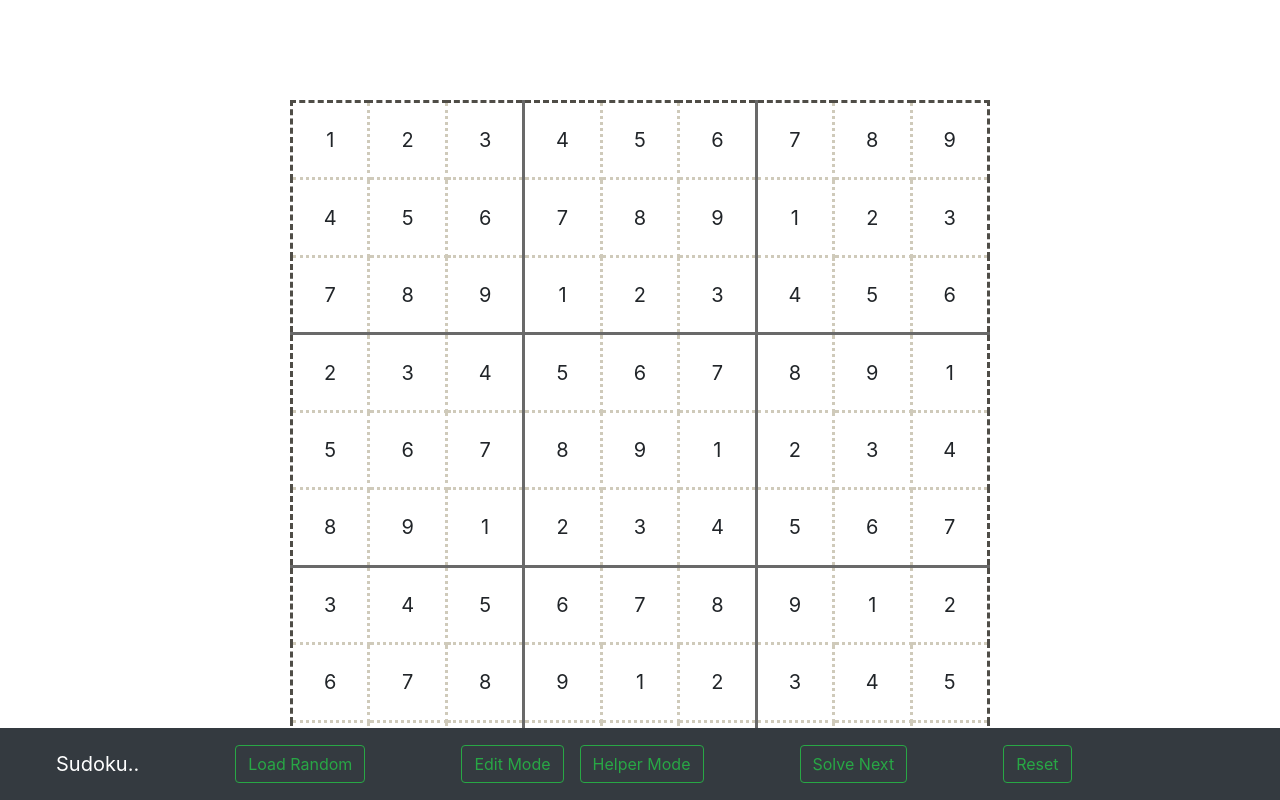
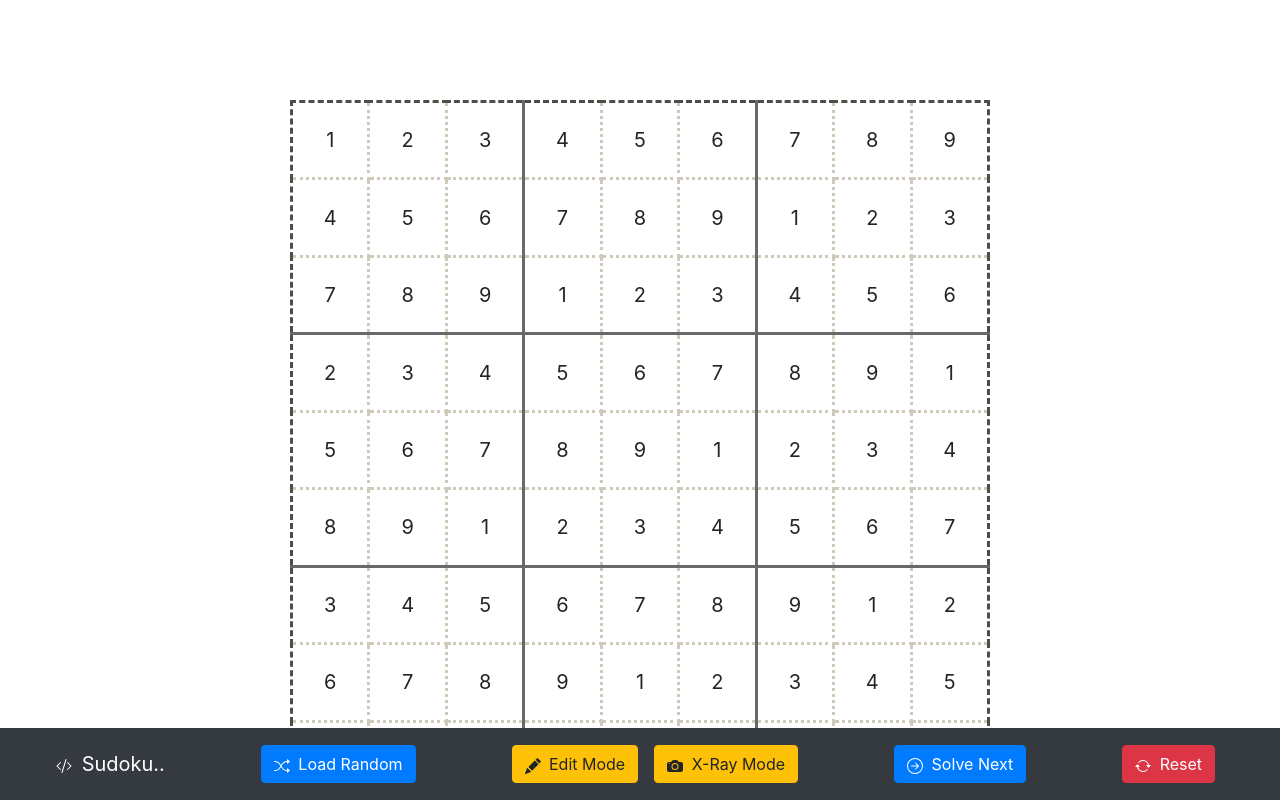
Before and after one commit to dvaruas/sudoku, a plain HTML site: page index.html in a window 1280 px wide. Drawn offline with nearby package versions, Linux system fonts and the light colour scheme.

Commit message:
Add few icons to buttons

```diff
--- a/index.html
+++ b/index.html
@@ -16,17 +16,54 @@
 		</table>
 
 		<nav class="navbar fixed-bottom navbar-expand-xl navbar-dark bg-dark px-2 py-2">
-  		<span class="navbar-brand mx-5 my-2">Sudoku..</span>
-			<button id="load-random" title="load a random puzzle" class="btn btn-outline-success mx-5 my-2" type="submit">Load Random</button>
-			<button id="edit-mode" title="edit cells" class="btn btn-outline-success ml-5 mr-2 my-2 bottom-buttons" type="submit">Edit Mode</button>
-			<button id="helper-mode" title="Easy is Green, Hard is Red." class="btn btn-outline-success ml-2 mr-5 my-2 bottom-buttons" type="submit">Helper Mode</button>
-			<button id="solve-next" title="simple solver, fills next move" class="btn btn-outline-success my-2 mx-5 bottom-buttons" type="submit">Solve Next</button>
-			<button id="reset" title="reset board" class="btn btn-outline-success my-2 mx-5 bottom-buttons" type="submit">Reset</button>
+  		<span class="navbar-brand mx-5 my-2">
+				<a href="https://github.com/dvaruas/sudoku" style="text-decoration : none; color: white;" target="_blank">
+					<svg xmlns="http://www.w3.org/2000/svg" width="16" height="16" fill="currentColor" class="bi bi-code-slash" viewBox="0 0 16 16">
+					  <path d="M10.478 1.647a.5.5 0 1 0-.956-.294l-4 13a.5.5 0 0 0 .956.294l4-13zM4.854 4.146a.5.5 0 0 1 0 .708L1.707 8l3.147 3.146a.5.5 0 0 1-.708.708l-3.5-3.5a.5.5 0 0 1 0-.708l3.5-3.5a.5.5 0 0 1 .708 0zm6.292 0a.5.5 0 0 0 0 .708L14.293 8l-3.147 3.146a.5.5 0 0 0 .708.708l3.5-3.5a.5.5 0 0 0 0-.708l-3.5-3.5a.5.5 0 0 0-.708 0z"/>
+					</svg>
+					<span class="ml-1">Sudoku..</span>
+				</a>
+			</span>
+			<button id="load-random" class="btn btn-primary mx-5 my-2" type="submit">
+				<svg xmlns="http://www.w3.org/2000/svg" width="16" height="16" fill="currentColor" class="bi bi-shuffle" viewBox="0 0 16 16">
+				  <path fill-rule="evenodd" d="M0 3.5A.5.5 0 0 1 .5 3H1c2.202 0 3.827 1.24 4.874 2.418.49.552.865 1.102 1.126 1.532.26-.43.636-.98 1.126-1.532C9.173 4.24 10.798 3 13 3v1c-1.798 0-3.173 1.01-4.126 2.082A9.624 9.624 0 0 0 7.556 8a9.624 9.624 0 0 0 1.317 1.918C9.828 10.99 11.204 12 13 12v1c-2.202 0-3.827-1.24-4.874-2.418A10.595 10.595 0 0 1 7 9.05c-.26.43-.636.98-1.126 1.532C4.827 11.76 3.202 13 1 13H.5a.5.5 0 0 1 0-1H1c1.798 0 3.173-1.01 4.126-2.082A9.624 9.624 0 0 0 6.444 8a9.624 9.624 0 0 0-1.317-1.918C4.172 5.01 2.796 4 1 4H.5a.5.5 0 0 1-.5-.5z"/>
+				  <path d="M13 5.466V1.534a.25.25 0 0 1 .41-.192l2.36 1.966c.12.1.12.284 0 .384l-2.36 1.966a.25.25 0 0 1-.41-.192zm0 9v-3.932a.25.25 0 0 1 .41-.192l2.36 1.966c.12.1.12.284 0 .384l-2.36 1.966a.25.25 0 0 1-.41-.192z"/>
+				</svg>
+				<span class="ml-1">Load Random</span>
+			</button>
+			<button id="edit-mode" class="btn btn-warning ml-5 mr-2 my-2 bottom-buttons" type="submit">
+				<svg xmlns="http://www.w3.org/2000/svg" width="16" height="16" fill="currentColor" class="bi bi-pencil-fill" viewBox="0 0 16 16">
+				  <path d="M12.854.146a.5.5 0 0 0-.707 0L10.5 1.793 14.207 5.5l1.647-1.646a.5.5 0 0 0 0-.708l-3-3zm.646 6.061L9.793 2.5 3.293 9H3.5a.5.5 0 0 1 .5.5v.5h.5a.5.5 0 0 1 .5.5v.5h.5a.5.5 0 0 1 .5.5v.5h.5a.5.5 0 0 1 .5.5v.207l6.5-6.5zm-7.468 7.468A.5.5 0 0 1 6 13.5V13h-.5a.5.5 0 0 1-.5-.5V12h-.5a.5.5 0 0 1-.5-.5V11h-.5a.5.5 0 0 1-.5-.5V10h-.5a.499.499 0 0 1-.175-.032l-.179.178a.5.5 0 0 0-.11.168l-2 5a.5.5 0 0 0 .65.65l5-2a.5.5 0 0 0 .168-.11l.178-.178z"/>
+				</svg>
+				<span class="ml-1">Edit Mode</span>
+			</button>
+			<button id="helper-mode" class="btn btn-warning ml-2 mr-5 my-2 bottom-buttons" type="submit">
+				<svg xmlns="http://www.w3.org/2000/svg" width="16" height="16" fill="currentColor" class="bi bi-camera-fill" viewBox="0 0 16 16">
+				  <path d="M10.5 8.5a2.5 2.5 0 1 1-5 0 2.5 2.5 0 0 1 5 0z"/>
+				  <path d="M2 4a2 2 0 0 0-2 2v6a2 2 0 0 0 2 2h12a2 2 0 0 0 2-2V6a2 2 0 0 0-2-2h-1.172a2 2 0 0 1-1.414-.586l-.828-.828A2 2 0 0 0 9.172 2H6.828a2 2 0 0 0-1.414.586l-.828.828A2 2 0 0 1 3.172 4H2zm.5 2a.5.5 0 1 1 0-1 .5.5 0 0 1 0 1zm9 2.5a3.5 3.5 0 1 1-7 0 3.5 3.5 0 0 1 7 0z"/>
+				</svg>
+				<span class="ml-1">X-Ray Mode</span>
+			</button>
+			<button id="solve-next" class="btn btn-primary my-2 mx-5 bottom-buttons" type="submit">
+				<svg xmlns="http://www.w3.org/2000/svg" width="16" height="16" fill="currentColor" class="bi bi-arrow-right-circle" viewBox="0 0 16 16">
+				  <path fill-rule="evenodd" d="M1 8a7 7 0 1 0 14 0A7 7 0 0 0 1 8zm15 0A8 8 0 1 1 0 8a8 8 0 0 1 16 0zM4.5 7.5a.5.5 0 0 0 0 1h5.793l-2.147 2.146a.5.5 0 0 0 .708.708l3-3a.5.5 0 0 0 0-.708l-3-3a.5.5 0 1 0-.708.708L10.293 7.5H4.5z"/>
+				</svg>
+				<span class="ml-1">Solve Next</span>
+			</button>
+			<button id="reset" class="btn btn-danger my-2 mx-5 bottom-buttons" type="submit">
+				<svg xmlns="http://www.w3.org/2000/svg" width="16" height="16" fill="currentColor" class="bi bi-arrow-repeat" viewBox="0 0 16 16">
+				  <path d="M11.534 7h3.932a.25.25 0 0 1 .192.41l-1.966 2.36a.25.25 0 0 1-.384 0l-1.966-2.36a.25.25 0 0 1 .192-.41zm-11 2h3.932a.25.25 0 0 0 .192-.41L2.692 6.23a.25.25 0 0 0-.384 0L.342 8.59A.25.25 0 0 0 .534 9z"/>
+				  <path fill-rule="evenodd" d="M8 3c-1.552 0-2.94.707-3.857 1.818a.5.5 0 1 1-.771-.636A6.002 6.002 0 0 1 13.917 7H12.9A5.002 5.002 0 0 0 8 3zM3.1 9a5.002 5.002 0 0 0 8.757 2.182.5.5 0 1 1 .771.636A6.002 6.002 0 0 1 2.083 9H3.1z"/>
+				</svg>
+				<span class="ml-1">Reset</span>
+			</button>
 		</nav>
 
 		<div id="edit-grid" class="mx-3 my-3 px-1 py-1 d-none">
 	    <input id="edit-grid-val" class="mx-2" type="text" value="">
-	    <img id="edit-grid-icon" src="static/save-solid.svg" width="auto" height="30px">
+			<svg id="edit-grid-icon" aria-hidden="true" focusable="false" data-prefix="fas" width="auto" height="30px" data-icon="save" class="svg-inline--fa fa-save fa-w-14" role="img" xmlns="http://www.w3.org/2000/svg" viewBox="0 0 448 512">
+				<path fill="currentColor" d="M433.941 129.941l-83.882-83.882A48 48 0 0 0 316.118 32H48C21.49 32 0 53.49 0 80v352c0 26.51 21.49 48 48 48h352c26.51 0 48-21.49 48-48V163.882a48 48 0 0 0-14.059-33.941zM224 416c-35.346 0-64-28.654-64-64 0-35.346 28.654-64 64-64s64 28.654 64 64c0 35.346-28.654 64-64 64zm96-304.52V212c0 6.627-5.373 12-12 12H76c-6.627 0-12-5.373-12-12V108c0-6.627 5.373-12 12-12h228.52c3.183 0 6.235 1.264 8.485 3.515l3.48 3.48A11.996 11.996 0 0 1 320 111.48z"></path>
+			</svg>
 		</div>
 
 	</body>
```
Also changed, not shown: static/save-solid.svg (deleted).
